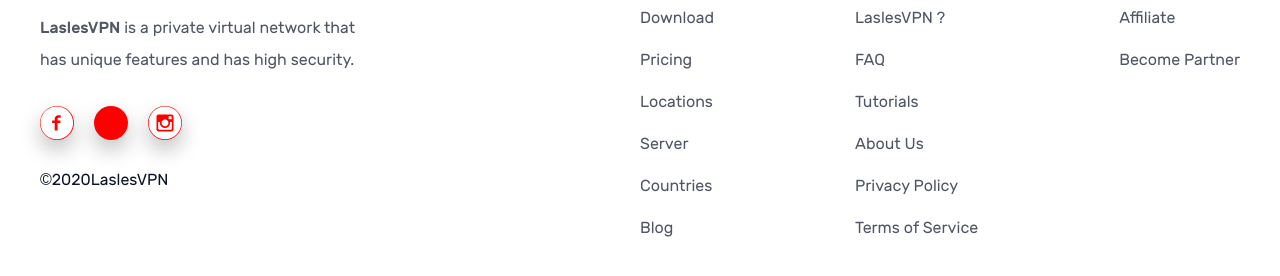
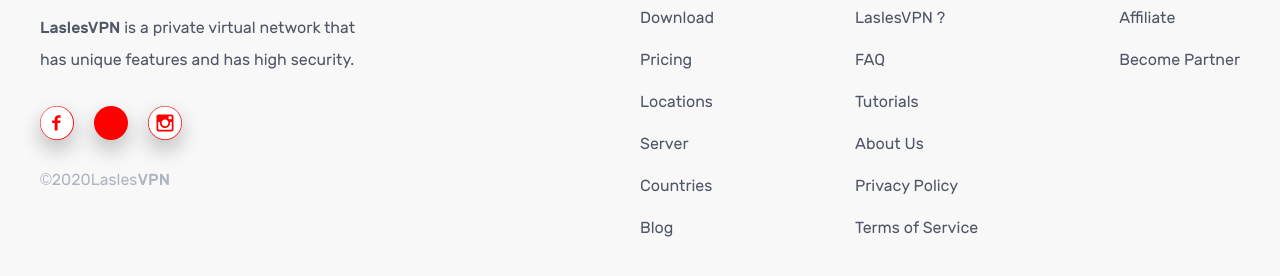
Before and after one commit to lizakrasn/LaslesVPN, a website built with Parcel: page src/index.html in a window 1280 px wide. Shown: the part 4011-4287 px from the top of the page. Before the commit the page ends 4265 px from the top, so only its background shows below. Built offline with nearby package versions, Linux system fonts and the light colour scheme; files whose address does not match are found by name; a web font is replaced by a local one.

Commit message:
add footer

```diff
--- a/src/index.html
+++ b/src/index.html
@@ -269,7 +269,7 @@
     <!-- end content -->
 
     <!-- start footer -->
-    <footer class="footer section">
+    <footer class="footer section section_grey">
       <div class="footer__about">
         <img
           class="footer__logo"
@@ -287,7 +287,9 @@
         </div>
         <!-- end socials -->
 
-        <p class="footer__comment">©2020LaslesVPN</p>
+        <p class="footer__copyright">
+          ©2020Lasles<span class="footer__bold">VPN</span>
+        </p>
       </div>
 
       <div class="footer__nav-list">
--- a/src/styles/_footer.sass
+++ b/src/styles/_footer.sass
@@ -1,4 +1,5 @@
 .footer
+  padding-bottom: 100px
   display: flex
   flex-wrap: wrap
   justify-content: center
@@ -9,6 +10,13 @@
   &__socials
     margin: 30px 0
 
+  &__copyright
+    margin-bottom: 30px
+    color: #AFB5C0
+
+  &__bold
+    font-family: "Rubik Medium", sans-serif
+
   &__subtitle
     max-width: 340px
 
--- a/src/styles/_section.sass
+++ b/src/styles/_section.sass
@@ -18,3 +18,6 @@
 
   &_lightgrey
     background-color: $lightgrey
+
+  &_grey
+    background-color: $grey
--- a/src/styles/_variables.sass
+++ b/src/styles/_variables.sass
@@ -4,4 +4,5 @@
 $green: #2FAB73
 $white: #FFFFFF
 $lightgrey: #FBFBFB
+$grey: #F8F8F8
 $background: #F8F8F8
```
Also changed, not shown: dist/index.html, 2 other files.
